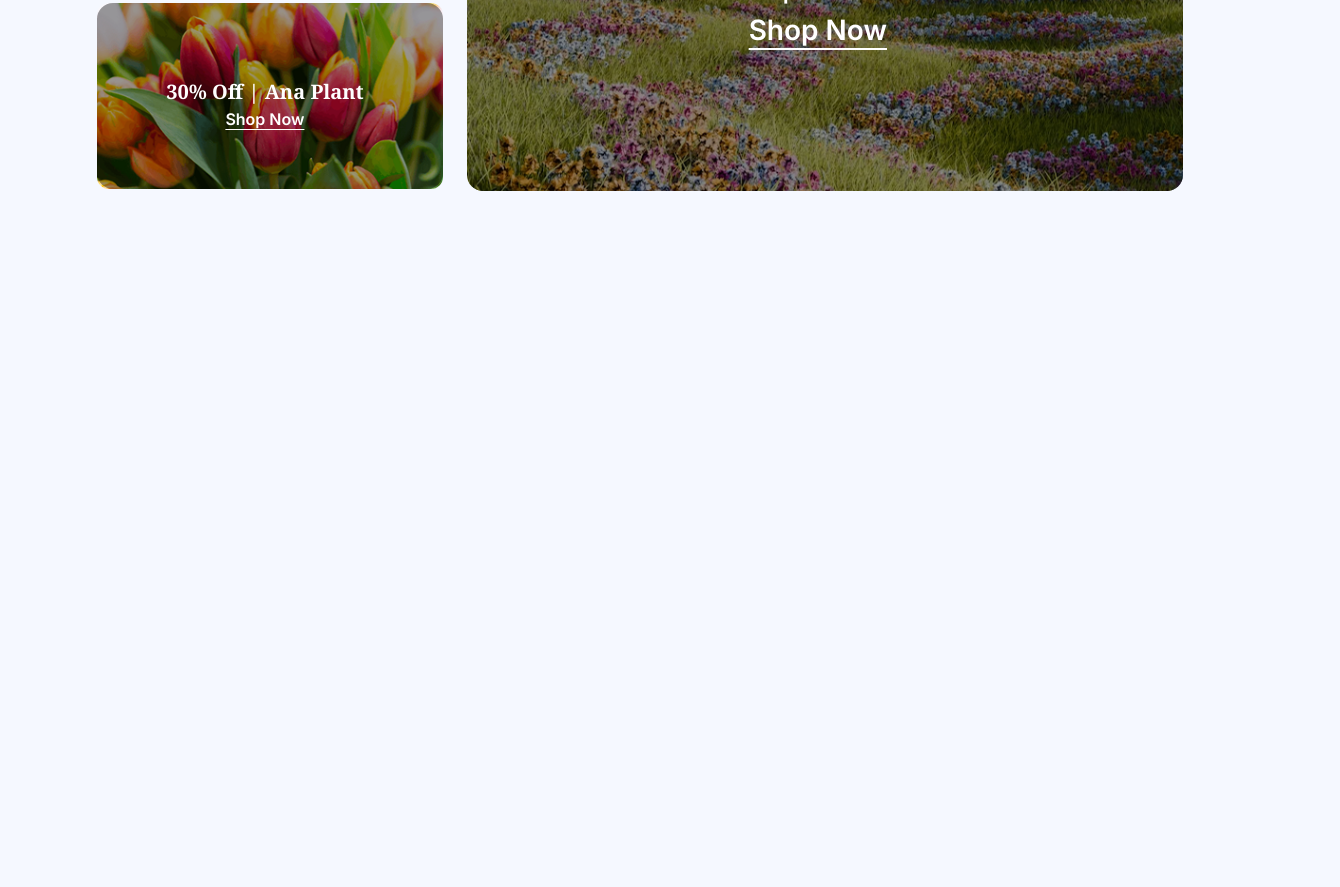
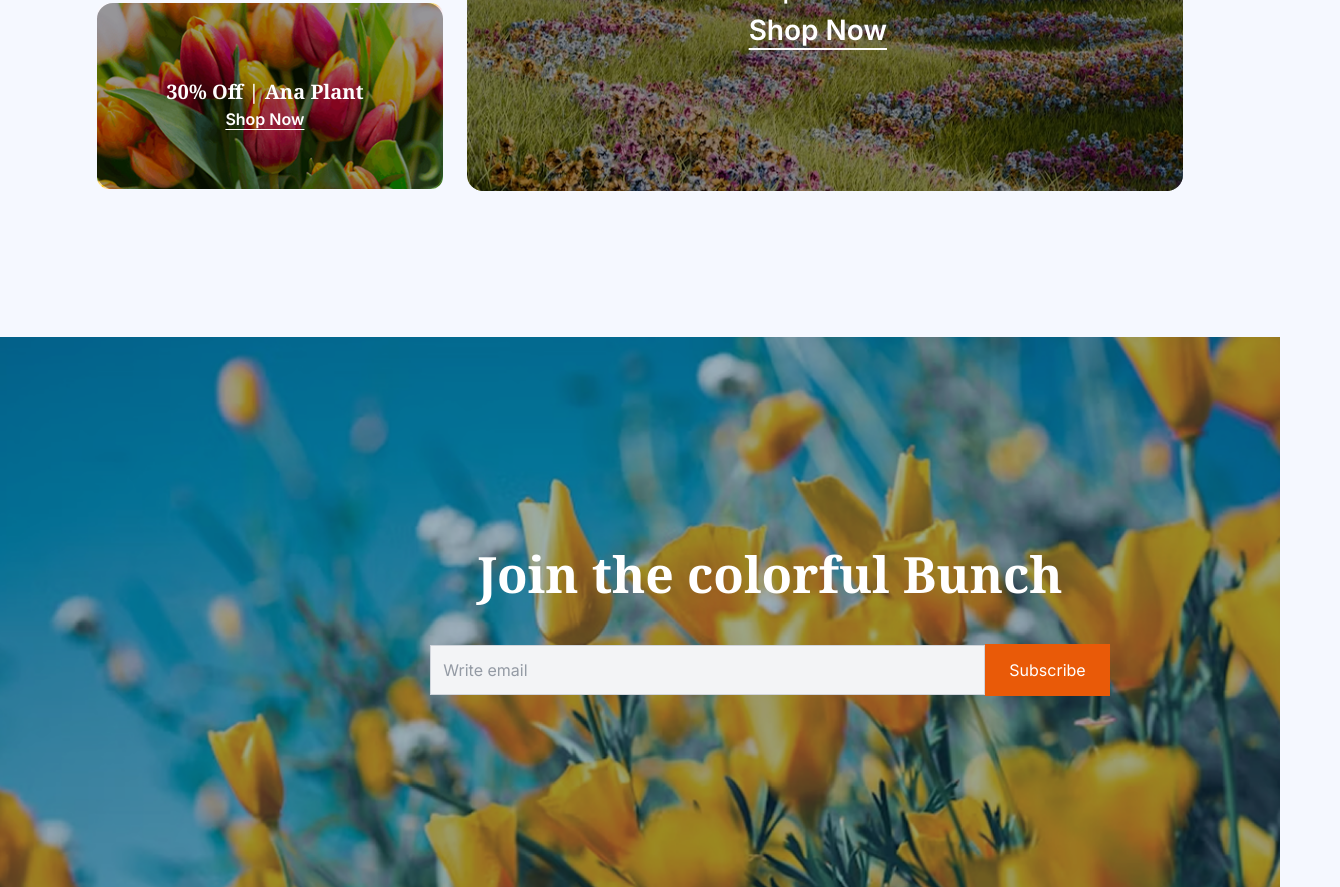
Before and after one commit to NafisaNitu/Programming-hero-assignment-2, a plain HTML site: page index.html in a window 1280 px wide. Shown: the part 2968-3855 px from the top of the page, 1340 px wide, since content can reach past the window. Before the commit the page ends 3305 px from the top, so only its background shows below. Drawn offline with nearby package versions, Linux system fonts and the light colour scheme.

Commit message:
join section done

```diff
--- a/index.html
+++ b/index.html
@@ -195,7 +195,18 @@
   </div>
 </section>
 
-
+<section class="join-bg">
+        <div class="container">
+            <div class="">
+                <h1 class="text-white font-bold text-[50px] text-center mb-8">Join the colorful Bunch</h1>
+                <div class="flex w-full justify-center items-center">
+                    <div class="md:w-full lg:w-full xl:w-1/2 w-2/4">
+                        <input type="text" id="hero-field" name="hero-field" class="w-full bg-gray-100 border bg-opacity-50 border-gray-300 focus:ring-2 focus:ring-[#E95A08] focus:bg-transparent focus:border-[#E95A08] text-base outline-none text-gray-700 py-[8px] px-3 leading-8 transition-colors duration-200 ease-in-out font-inter" placeholder="Write email">
+                    </div>
+                        <button class="font-inter text-white bg-[#E95A08] border-0 py-[14px] px-6 focus:outline-none hover:bg-[#FD813A] text-base">Subscribe</button>
+                </div>
+        </div>
+</section>
 
   </body>
 </html>
```
